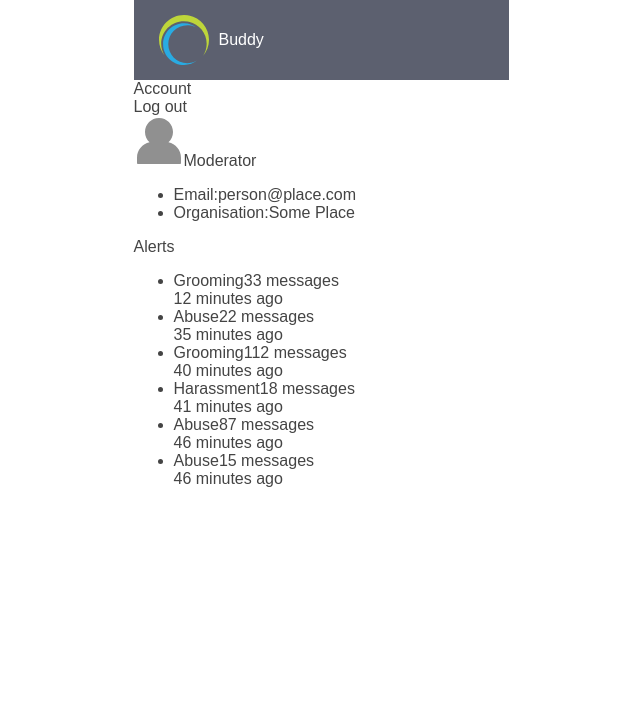
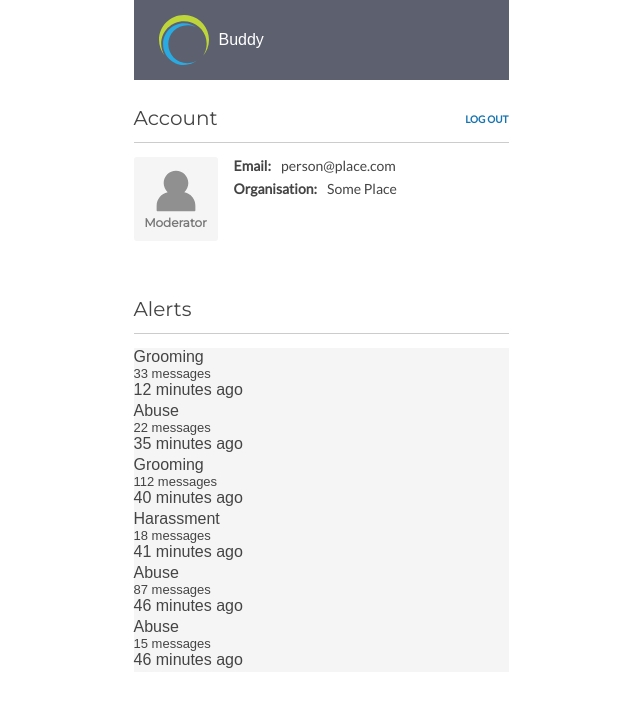
Before and after one commit to JakeElder/buddy, a React app: page / in a window 1280 px wide. Shown: the top 706 px of the page, without its empty margins (319-959 px from the left). Built offline with nearby package versions, Linux system fonts and the light colour scheme.

Commit message:
Refactor alerts and move files

```diff
--- a/src/components/Alerts.js
+++ /dev/null
@@ -1,40 +0,0 @@
-import React from 'react';
-import SectionHeader from './SectionHeader'
-
-const Badge = ({ children }) =>
-  <span className="Badge">{children}</span>
-
-const Alert = ({
-  priority,
-  theme,
-  messageCount,
-  timeAgo
-}) => (
-  <li className="Alerts-entry">
-    <span
-      className={`Alert-priority Alert-priority-${priority}`}
-    />
-    <div className="Alert-meta-and-time">
-      <div className="Alert-theme-and-message-count">
-        <span className="Alert-theme">{theme}</span>
-        <span className="Alert-message-count">{messageCount} messages</span>
-      </div>
-      <div className="Alert-time-ago">
-        <Badge>{timeAgo}</Badge>
-      </div>
-    </div>
-  </li>
-)
-
-const Alerts = ({ alerts }) => (
-  <div>
-    <SectionHeader>Alerts</SectionHeader>
-    <ul className="Alerts">
-      {alerts.map(alert =>
-        <Alert key={`${alert.theme}-${alert.messageCount}`} {...alert} />
-      )}
-    </ul>
-  </div>
-)
-
-export default Alerts
--- /dev/null
+++ b/src/components/Alerts/Alerts.css
@@ -0,0 +1,64 @@
+.alerts {
+  list-style: none;
+  margin: 0;
+  padding: 0;
+}
+
+.alertsEntry {
+  height: 54px;
+  background-color: #f5f5f5;
+  display: flex;
+}
+
+.Alerts-entry:not(:last-child) {
+  margin-bottom: 1px;
+}
+
+.Alert-priority {
+  width: 14px;
+  height: 54px;
+}
+
+.Alert-priority-high {
+  background-color: #bc7777;
+}
+
+.Alert-priority-medium {
+  background-color: #dab479;
+}
+
+.Alert-priority-low {
+  background-color:	#95AD70;
+}
+
+.Alert-meta-and-time {
+  display: flex;
+  flex: 1;
+  align-items: center;
+  justify-content: space-between;
+  padding-left: 12px;
+  padding-right: 12px;
+}
+
+.alertMessageCount {
+  display: flex;
+  flex-direction: column;
+}
+
+.alert-theme {
+  margin-bottom: 2px;
+  font-size: 14px;
+  font-weight: 600;
+}
+
+.alertMessageCount {
+  font-size: 13px;
+}
+
+.Badge {
+  font-size: 10px;
+  padding: 6px 12px;
+  background-color: #ffffff;
+  border: 1px solid #dddddd;
+  border-radius: 2px;
+}
--- /dev/null
+++ b/src/components/Alerts/Alerts.js
@@ -0,0 +1,41 @@
+import React from 'react';
+import SectionHeader from '../Header/SectionHeader'
+import s from './Alerts.css';
+
+const Badge = ({ children }) =>
+  <span className={s.badge}>{children}</span>
+
+const Alert = ({
+  priority,
+  theme,
+  messageCount,
+  timeAgo
+}) => (
+  <li className={s.alertsEntry}>
+    <span
+      className={`alertPriority Alert-priority-${priority}`}
+    />
+    <div className={s.alertMetaAndTime}>
+      <div className={s.alertMessageount}>
+        <span className={s.alert-theme}>{theme}</span>
+        <span className={s.alertMessageCount}>{messageCount} messages</span>
+      </div>
+      <div className={s.alertTimeAgo}>
+        <Badge>{timeAgo}</Badge>
+      </div>
+    </div>
+  </li>
+)
+
+const Alerts = ({ alerts }) => (
+  <div>
+    <SectionHeader>Alerts</SectionHeader>
+    <ul className={s.alerts}>
+      {alerts.map(alert =>
+        <Alert key={`${alert.theme}-${alert.messageCount}`} {...alert} />
+      )}
+    </ul>
+  </div>
+)
+
+export default Alerts
--- a/src/components/App/App.css
+++ b/src/components/App/App.css
@@ -8,152 +8,3 @@
   padding-left: 20px;
   padding-right: 20px;
 }
-
-/* User Info */
-
-.SectionHeader {
-  margin: 26px 0 14px 0;
-  border-bottom: 1px solid #CCCCCC;
-  display: flex;
-  justify-content: space-between;
-  align-items: center;
-  padding-bottom: 12px;
-}
-
-.SectionHeader-heading {
-  font-family: 'Montserrat', sans-serif;
-  font-size: 20px;
-}
-
-.Link {
-  color: #1673B1;
-  font-family: 'Lato', sans-serif;
-  font-size: 10px;
-  font-weight: bold;
-  text-transform: uppercase;
-}
-
-.UserInfo-avatar-and-details {
-  display: flex;
-}
-
-.UserInfo-avatar {
-  margin-right: 16px;
-  margin-bottom: 30px;
-}
-
-.UserInfo-details {
-  padding-top: 8px;
-}
-
-/* Avatar */
-
-.Avatar {
-  height: 84px;
-  width: 84px;
-  border-radius: 3px;
-  background-color: #F5F5F5;
-  display: flex;
-  flex-direction: column;
-  justify-content: center;
-  align-items: center;
-}
-
-.Avatar-icon {
-  width: 44px;
-  display: block;
-  margin-bottom: 2px;
-}
-
-.Avatar-icon-text {
-  color: #777777;
-  font-family: 'Montserrat', sans-serif;
-  font-size: 12px;
-  font-weight: 600;
-}
-
-/* User Info Details */
-
-.DetailsList {
-  font-family: 'Lato', sans-serif;
-  font-size: 14px;
-  list-style: none;
-  margin: 0;
-  padding: 0;
-}
-
-.DetailsList-entry:not(:last-child) {
-  margin-bottom: 6px;
-}
-
-.DetailsList-key {
-  font-weight: 600;
-  margin-right: 10px;
-}
-
-/* Alerts */
-
-.Alerts {
-  list-style: none;
-  margin: 0;
-  padding: 0;
-}
-
-.Alerts-entry {
-  height: 54px;
-  background-color: #f5f5f5;
-  display: flex;
-}
-
-.Alerts-entry:not(:last-child) {
-  margin-bottom: 1px;
-}
-
-.Alert-priority {
-  width: 14px;
-  height: 54px;
-}
-
-.Alert-priority-high {
-  background-color: #bc7777;
-}
-
-.Alert-priority-medium {
-  background-color: #dab479;
-}
-
-.Alert-priority-low {
-  background-color:	#95AD70;
-}
-
-.Alert-meta-and-time {
-  display: flex;
-  flex: 1;
-  align-items: center;
-  justify-content: space-between;
-  padding-left: 12px;
-  padding-right: 12px;
-}
-
-.Alert-theme-and-message-count {
-  display: flex;
-  flex-direction: column;
-}
-
-.Alert-theme {
-  margin-bottom: 2px;
-  font-size: 14px;
-  font-weight: 600;
-}
-
-.Alert-message-count {
-  font-size: 13px;
-}
-
-.Badge {
-  font-size: 10px;
-  padding: 6px 12px;
-  background-color: #ffffff;
-  border: 1px solid #dddddd;
-  border-radius: 2px;
-}
--- a/src/components/App/App.js
+++ b/src/components/App/App.js
@@ -1,8 +1,8 @@
 import React, { Component } from 'react';
 import Header from '../../components/Header/Header';
-import UserInfo from '../../components/UserInfo';
-import Alerts from '../../components/Alerts';
-import Container from '../../components/Container';
+import UserInfo from '../../components/Userinfo/UserInfo';
+import Alerts from '../../components/Alerts/Alerts';
+import Container from './Container';
 import s from './App.css';
 
 class App extends Component {
--- a/src/components/Container.js
+++ b/src/components/App/Container.js
@@ -1,7 +1,8 @@
 import React from 'react'
+import s from './App.css'
 
 const Container = ({ children }) => (
-  <div className="Container">
+  <div className={s.container}>
     {children}
   </div>
 )
--- a/src/components/DetailsList.js
+++ /dev/null
@@ -1,14 +0,0 @@
-import React from 'react';
-
-const DetailsList = ({ entries }) => (
-  <ul className="DetailsList">
-    {Object.keys(entries).map(k => (
-      <li className="DetailsList-entry" key={k}>
-        <span className="DetailsList-key">{k}:</span>
-        <span className="DetailsList-value">{entries[k]}</span>
-      </li>
-    ))}
-  </ul>
-)
-
-export default DetailsList
--- a/src/components/Link.js
+++ /dev/null
@@ -1,7 +0,0 @@
-import React from 'react'
-
-const Link = ({ children, ...rest }) => (
-  <a className="Link" {...rest}>{children}</a>
-)
-
-export default Link
--- a/src/components/SectionHeader.js
+++ /dev/null
@@ -1,16 +0,0 @@
-import React from 'react';
-
-const SectionHeader = ({ children, supplement }) => (
-  <header className="SectionHeader">
-    <div className="SectionHeader-heading">
-      {children}
-    </div>
-    {supplement &&
-      <div className="SectionHeader-supplement">
-        {supplement}
-      </div>
-    }
-  </header>
-)
-
-export default SectionHeader
--- a/src/components/UserInfo.js
+++ /dev/null
@@ -1,35 +0,0 @@
-import React from 'react';
-import DetailsList from './DetailsList'
-import SectionHeader from './SectionHeader'
-import Link from './Link'
-import icon from '../images/icon.svg'
-
-const UserInfo = () => (
-  <div>
-    <SectionHeader supplement={<Link>Log out</Link>}>
-      Account
-    </SectionHeader>
-    <div className="UserInfo-body">
-      <div className="UserInfo-avatar-and-details">
-        <div className="UserInfo-avatar">
-          <div className="Avatar">
-            <img alt="" className="Avatar-icon" src={icon} />
-            <span className="Avatar-icon-text">
-              Moderator
-            </span>
-          </div>
-        </div>
-        <div className="UserInfo-details">
-          <DetailsList
-            entries={{
-              "Email": "person@place.com",
-              "Organisation": "Some Place"
-            }}
-          />
-        </div>
-      </div>
-    </div>
-  </div>
-)
-
-export default UserInfo
--- a/src/components/Userinfo/UserInfo.js
+++ b/src/components/Userinfo/UserInfo.js
@@ -1,7 +1,7 @@
 import React from 'react';
-import DetailsList from '../../components/DetailsList'
-import SectionHeader from '../../components/SectionHeader'
-import Link from '../../components/Link'
+import DetailsList from '../../components/Userinfo/DetailsList'
+import SectionHeader from '../../components/Header/SectionHeader'
+import Link from '../../components/Userinfo/Link'
 import icon from '../../images/icon.svg'
 import s from './Userinfo.css'
 
```
